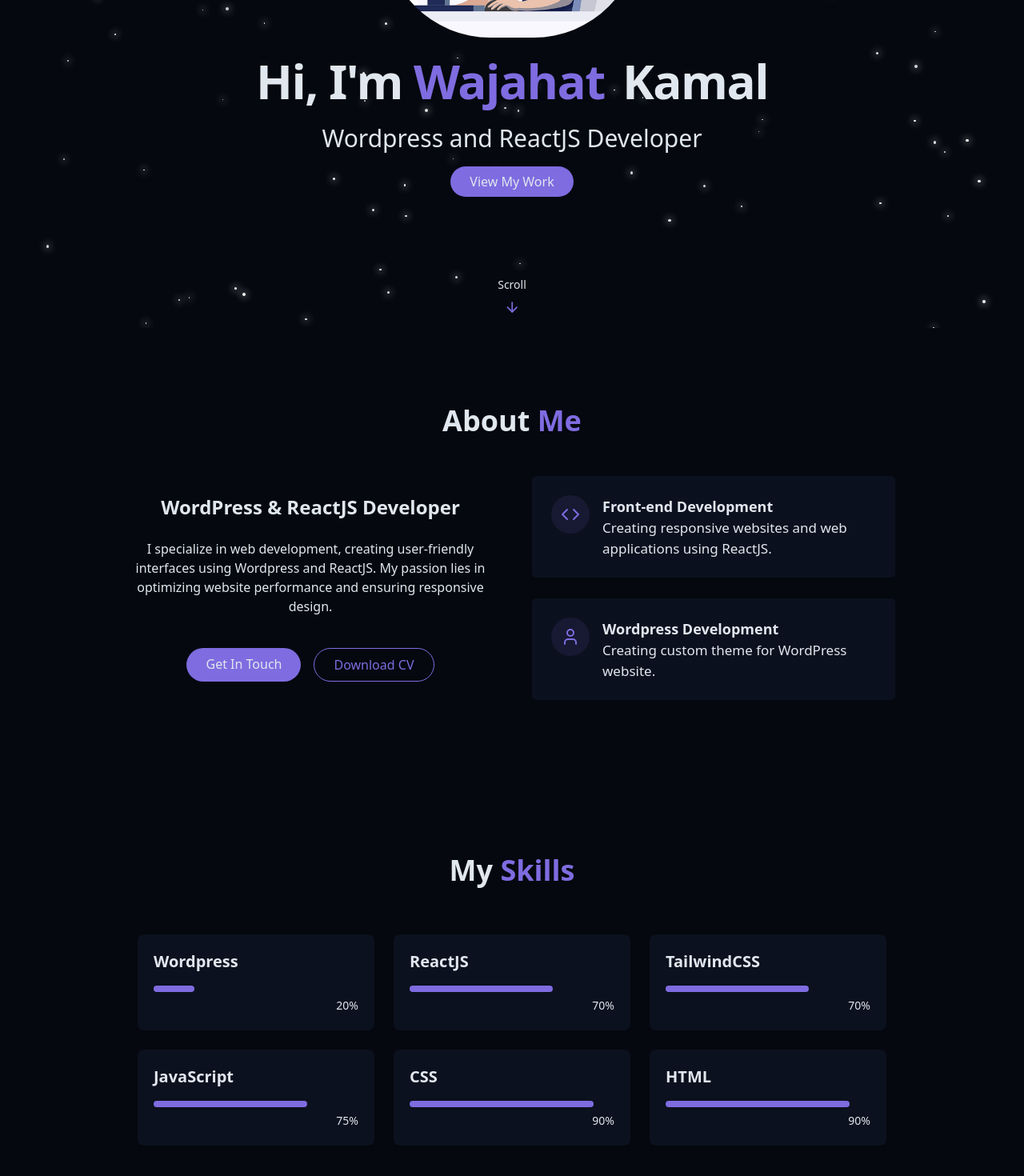
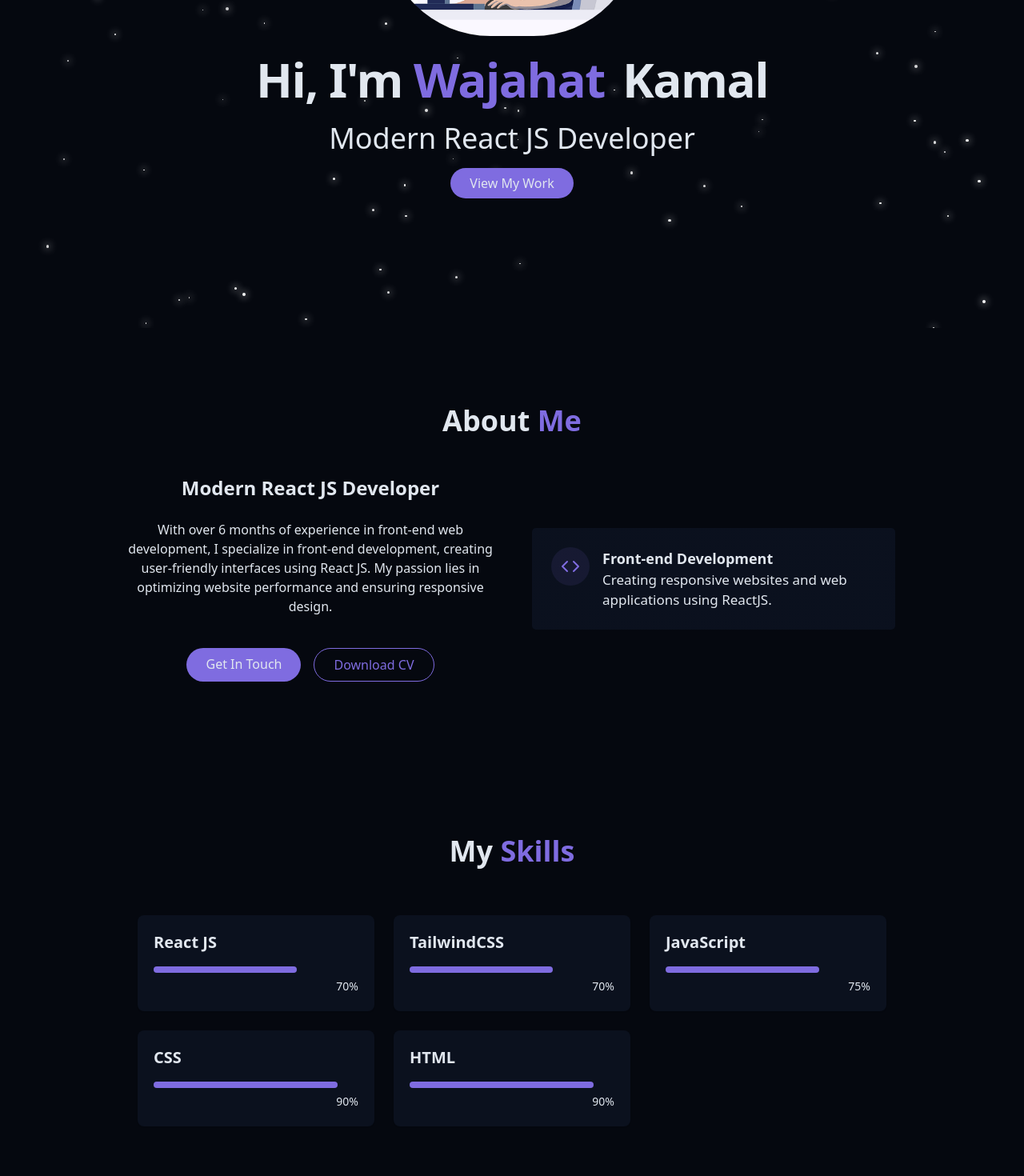
Before and after one commit to wajahat-kamal/Dev-Portfolio, a React (Vite) app: page / in a window 1280 px wide. Shown: the part 390-1860 px from the top of the page at 80% size. Built offline with nearby package versions, Linux system fonts and the light colour scheme.

Commit message:
Update AboutSection and HeroSection titles for consistency, enhance SkillsSection by removing outdated skills

```diff
--- a/src/components/AboutSection.jsx
+++ b/src/components/AboutSection.jsx
@@ -12,12 +12,13 @@ export const AboutSection = () => {
         <div className="grid grid-cols-1 md:grid-cols-2 gap-12 items-center">
           <div className="space-y-6">
             <h3 className="text-2xl font-semibold">
-              WordPress & ReactJS Developer
+              Modern React JS Developer
             </h3>
 
             <p className="text-muted-foreground">
-              I specialize in web development, creating user-friendly interfaces
-              using Wordpress and ReactJS. My passion lies in optimizing website
+              With over 6 months of experience in front-end web development,
+              I specialize in front-end development, creating user-friendly interfaces
+              using React JS. My passion lies in optimizing website
               performance and ensuring responsive design.
               {/* With over 6 months of experience in front-end web development, I specialize
               in creating responsive, accessible, and performant web
@@ -60,7 +61,7 @@ export const AboutSection = () => {
               </div>
             </div>
 
-            <div className="gradient-border p-6 card-hover">
+            {/* <div className="gradient-border p-6 card-hover">
               <div className="flex items-start gap-4">
                 <div className="p-3 rounded-full bg-primary/10">
                   <User className="h-6 w-6 text-primary" />
@@ -76,7 +77,7 @@ export const AboutSection = () => {
                   </p>
                 </div>
               </div>
-            </div>
+            </div> */}
 
             {/* <div className="gradient-border p-6 card-hover">
 
@@ -98,6 +99,7 @@ export const AboutSection = () => {
               </div>
 
             </div> */}
+
           </div>
         </div>
       </div>
--- a/src/components/HeroSection.jsx
+++ b/src/components/HeroSection.jsx
@@ -27,11 +27,11 @@ export const HeroSection = () => (
           </span>
         </h1>
 
-        <p className="text-lg md:text-3xl text-muted-foreground max-2-2xl mx-auto opacity-0 animate-fade-in-delay-3">
+        <p className="text-lg md:text-4xl text-muted-foreground max-2-2xl mx-auto opacity-0 animate-fade-in-delay-3">
           {/* I create stellar web experiences with modern technologies.
         Specializing in front-end development, I build interfaces that are
         both beautiful and functional. */}
-          Wordpress and ReactJS Developer
+          Modern React JS Developer
         </p>
 
         <div className=" opacity-0 animate-fade-in-delay-4">
@@ -42,9 +42,9 @@ export const HeroSection = () => (
       </div>
     </div>
 
-    <div className="absolute bottom-1 left-1/2 transform -translate-x-1/2 flex flex-col items-center animate-bounce">
+    {/* <div className="absolute bottom-1 left-1/2 transform -translate-x-1/2 flex flex-col items-center animate-bounce">
       <span className="text-sm text-muted-foreground mb-2"> Scroll </span>
       <ArrowDown className="h-5 w-5 text-primary" />
-    </div>
+    </div> */}
   </section>
 );
--- a/src/components/SkillsSection.jsx
+++ b/src/components/SkillsSection.jsx
@@ -1,6 +1,5 @@
 const skills = [
-  { name: "Wordpress", level: 20, categery: "full stack" },
-  { name: "ReactJS", level: 70, categery: "fronted" },
+  { name: "React JS", level: 70, categery: "fronted" },
   { name: "TailwindCSS", level: 70, categery: "fronted" },
   { name: "JavaScript", level: 75, categery: "fronted" },
   { name: "CSS", level: 90, categery: "fronted" },
```
